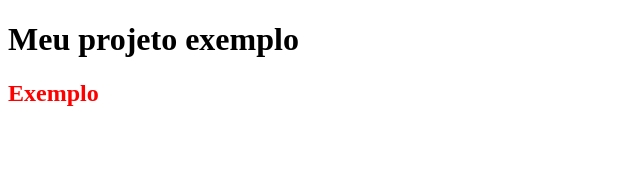
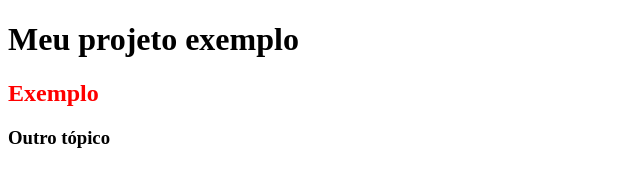
Before and after one commit to cesarlucasjunior/projeto-exemplo, a plain HTML site: page index.html in a window 1280 px wide. Shown: the whole page, without its empty margins (0-640 px from the left). Drawn offline with Linux system fonts and the light colour scheme.

Commit message:
Titulo 3

```diff
--- a/index.html
+++ b/index.html
@@ -8,5 +8,6 @@
 	<body>
 		<h1>Meu projeto exemplo</h1>
 		<h2 class="subtitulo">Exemplo</h2>
+		<h3>Outro tópico</h3>
 	</body>
 </html>
```
